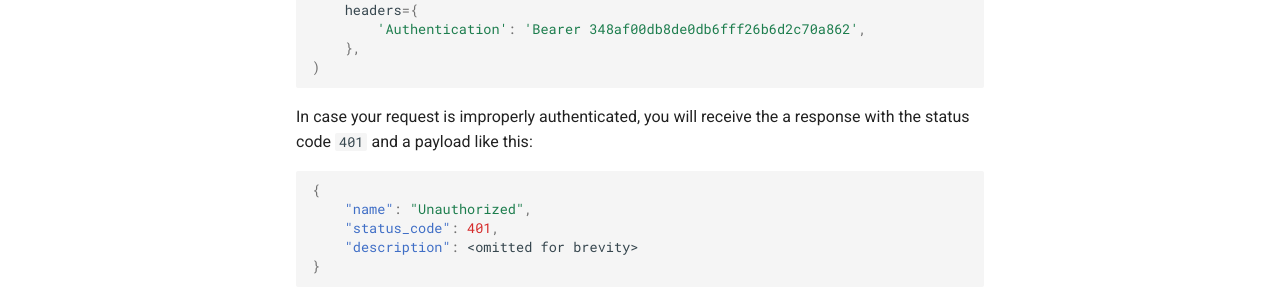
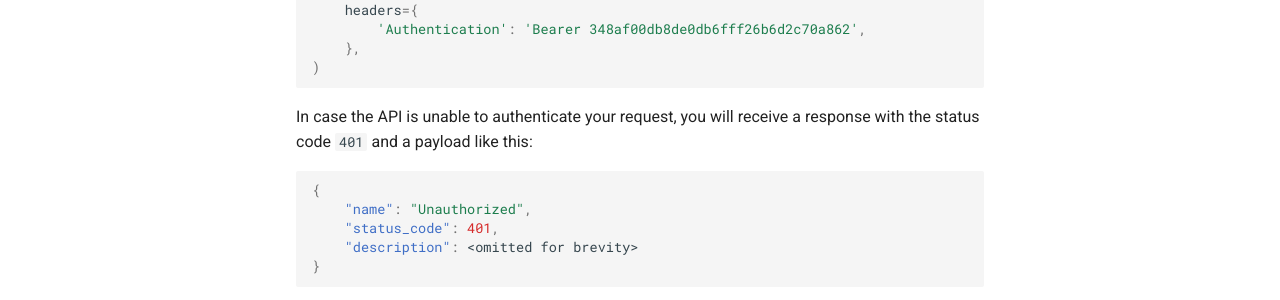
Before and after one commit to e-conomic/vml-docs, an MkDocs documentation site: the page built from docs/authentication.md, in a window 1280 px wide. Shown: the part 374-674 px from the top of the page. Built offline with MkDocs 1.6.1 and Material for MkDocs 9.7.7, drawn with Linux system fonts in a browser that asks for light colours.

Commit message:
Improved wording regarding unauthed requests

````diff
--- a/docs/authentication.md
+++ b/docs/authentication.md
@@ -16,7 +16,7 @@ resp = requests.post(
 )
 ```
 
-In case your request is improperly authenticated, you will receive the a response with the status code `401` and a payload like this:
+In case the API is unable to authenticate your request, you will receive a response with the status code `401` and a payload like this:
 
 ```json
 {
````
